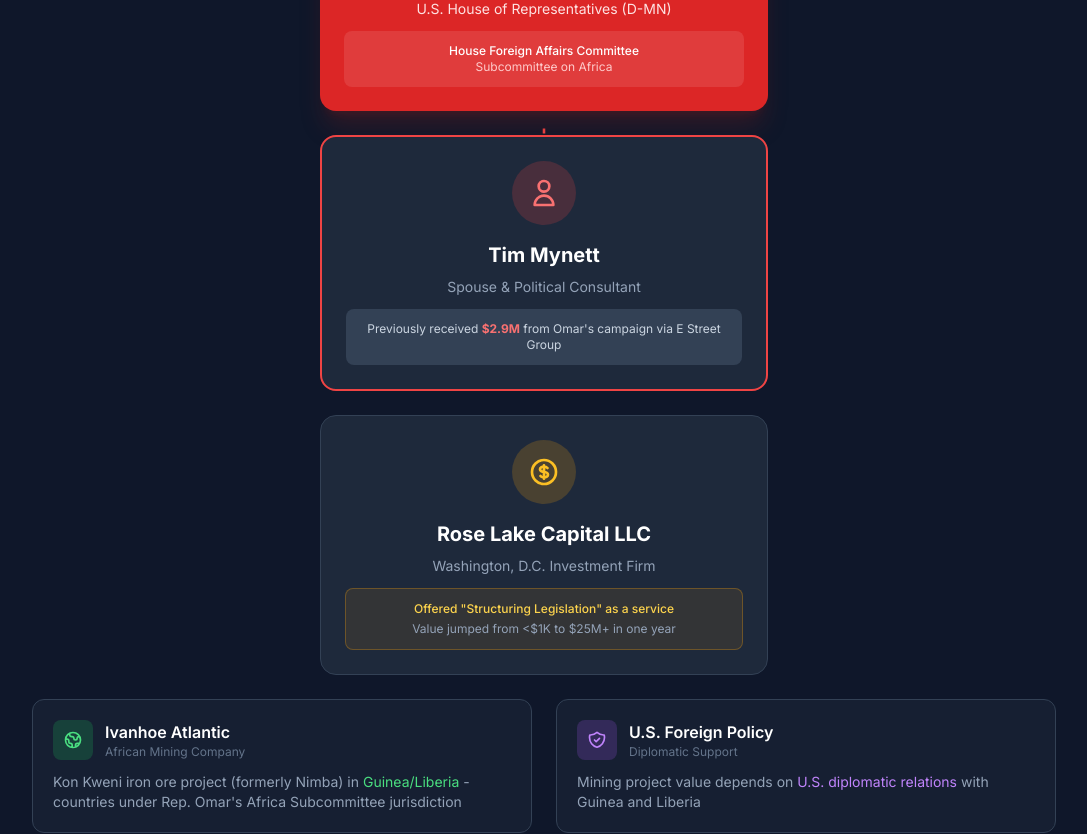
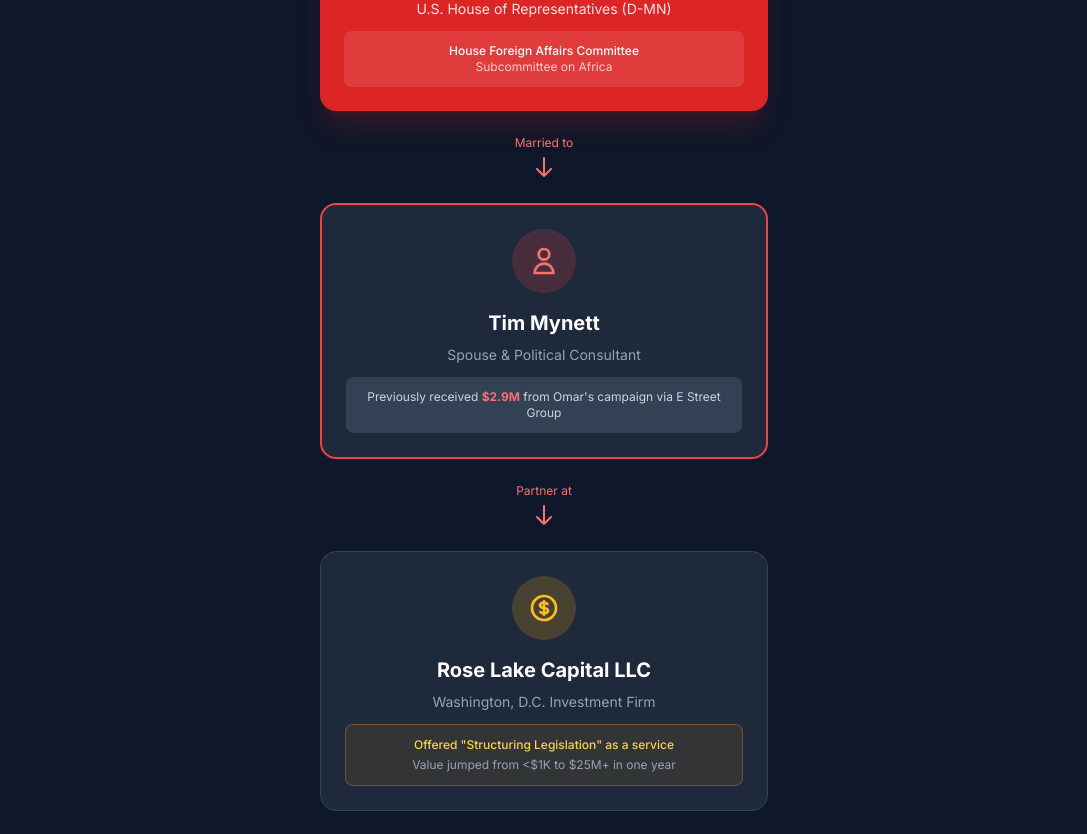
Before and after one commit to AppleLamps/rep-omar, a Next.js app: page / in a window 1280 px wide. Shown: the part 3615-4449 px from the top of the page, without its empty margins (96-1183 px from the left). Built offline with nearby package versions, Linux system fonts and the light colour scheme.

Commit message:
Fix responsive UI and accessibility: src/components/ConnectionMap.tsx

```diff
--- a/src/components/ConnectionMap.tsx
+++ b/src/components/ConnectionMap.tsx
@@ -10,18 +10,6 @@
         </p>
 
         <div className="relative">
-          {/* Connection Lines - Hidden on mobile, shown on larger screens */}
-          <div className="hidden lg:block absolute inset-0 pointer-events-none">
-            <svg className="w-full h-full" viewBox="0 0 800 500" fill="none" xmlns="http://www.w3.org/2000/svg">
-              <path d="M400 80 L400 140" stroke="#ef4444" strokeWidth="2" strokeDasharray="4 4" />
-              <path d="M400 200 L400 260" stroke="#ef4444" strokeWidth="2" strokeDasharray="4 4" />
-              <path d="M400 320 L250 380" stroke="#ef4444" strokeWidth="2" strokeDasharray="4 4" />
-              <path d="M400 320 L550 380" stroke="#ef4444" strokeWidth="2" strokeDasharray="4 4" />
-              <path d="M250 440 L250 480" stroke="#ef4444" strokeWidth="2" strokeDasharray="4 4" />
-              <path d="M550 440 L550 480" stroke="#ef4444" strokeWidth="2" strokeDasharray="4 4" />
-            </svg>
-          </div>
-
           {/* The Players */}
           <div className="grid gap-6 relative z-10">
             {/* Top: Rep. Omar */}
@@ -41,8 +29,8 @@
               </div>
             </div>
 
-            {/* Arrow indicator for mobile */}
-            <div className="flex justify-center lg:hidden">
+            {/* Relationship indicator */}
+            <div className="flex justify-center">
               <div className="flex flex-col items-center text-red-400">
                 <span className="text-xs mb-1">Married to</span>
                 <svg className="w-6 h-6" fill="none" stroke="currentColor" viewBox="0 0 24 24">
@@ -67,8 +55,8 @@
               </div>
             </div>
 
-            {/* Arrow indicator for mobile */}
-            <div className="flex justify-center lg:hidden">
+            {/* Relationship indicator */}
+            <div className="flex justify-center">
               <div className="flex flex-col items-center text-red-400">
                 <span className="text-xs mb-1">Partner at</span>
                 <svg className="w-6 h-6" fill="none" stroke="currentColor" viewBox="0 0 24 24">
@@ -94,8 +82,8 @@
               </div>
             </div>
 
-            {/* Arrow indicator for mobile */}
-            <div className="flex justify-center lg:hidden">
+            {/* Relationship indicator */}
+            <div className="flex justify-center">
               <div className="flex flex-col items-center text-red-400">
                 <span className="text-xs mb-1">Invested in</span>
                 <svg className="w-6 h-6" fill="none" stroke="currentColor" viewBox="0 0 24 24">
@@ -115,7 +103,7 @@
                   </div>
                   <div>
                     <h4 className="text-white font-semibold">Ivanhoe Atlantic</h4>
-                    <p className="text-slate-500 text-xs">African Mining Company</p>
+                    <p className="text-slate-400 text-xs">African Mining Company</p>
                   </div>
                 </div>
                 <p className="text-slate-400 text-sm">Kon Kweni iron ore project (formerly Nimba) in <span className="text-green-400">Guinea/Liberia</span> - countries under Rep. Omar&apos;s Africa Subcommittee jurisdiction</p>
@@ -130,7 +118,7 @@
                   </div>
                   <div>
                     <h4 className="text-white font-semibold">U.S. Foreign Policy</h4>
-                    <p className="text-slate-500 text-xs">Diplomatic Support</p>
+                    <p className="text-slate-400 text-xs">Diplomatic Support</p>
                   </div>
                 </div>
                 <p className="text-slate-400 text-sm">Mining project value depends on <span className="text-purple-400">U.S. diplomatic relations</span> with Guinea and Liberia</p>
```
